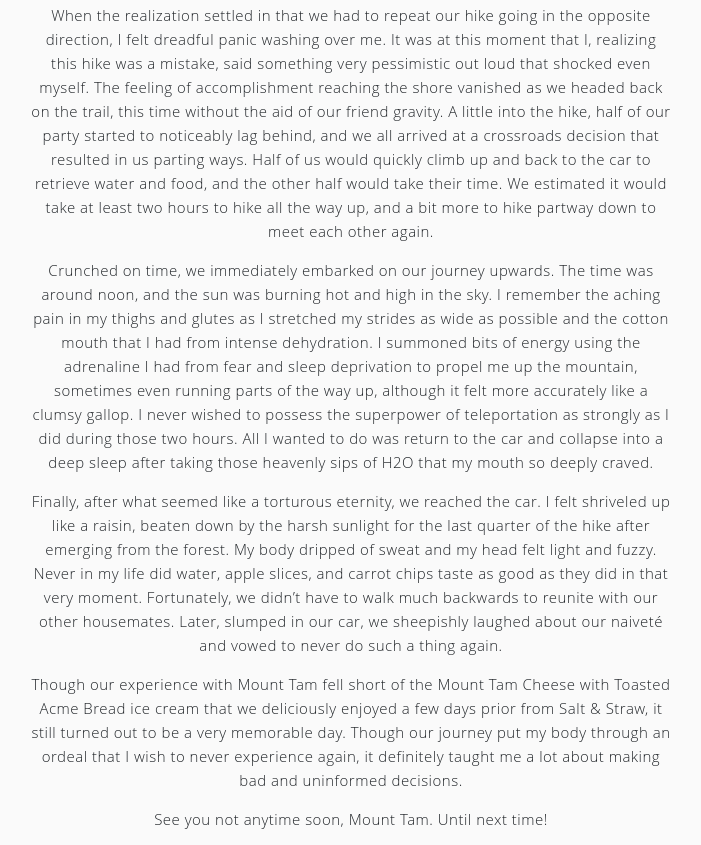
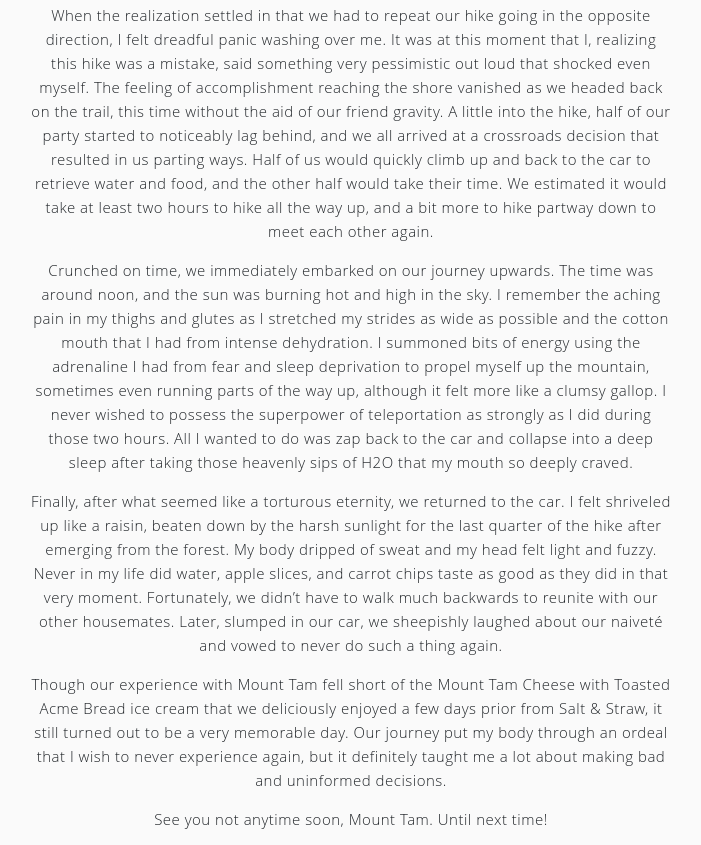
Before and after one commit to juliasliu/juliasliu.github.io, a Jekyll site: the page built from _posts/2020-10-18-mount-tam.markdown, in a window 1280 px wide and 900 px high, scrolled down 2232 px, cut to the strip 0-845 px from the top of the window. Shown: the whole strip, without its empty margins (289-990 px from the left). Built offline with Jekyll 4.4.1, drawn with Linux system fonts in a browser that asks for light colours; a script that is not in the unit is left out; comment, search, counter and statistics services are not loaded.

Commit message:
Made a little change to post

```diff
--- a/_posts/2020-10-18-mount-tam.markdown
+++ b/_posts/2020-10-18-mount-tam.markdown
@@ -27,10 +27,10 @@ We started our hike strolling through the sandy dirt trails at the top of the mo
 
 When the realization settled in that we had to repeat our hike going in the opposite direction, I felt dreadful panic washing over me. It was at this moment that I, realizing this hike was a mistake, said something very pessimistic out loud that shocked even myself. The feeling of accomplishment reaching the shore vanished as we headed back on the trail, this time without the aid of our friend gravity. A little into the hike, half of our party started to noticeably lag behind, and we all arrived at a crossroads decision that resulted in us parting ways. Half of us would quickly climb up and back to the car to retrieve water and food, and the other half would take their time. We estimated it would take at least two hours to hike all the way up, and a bit more to hike partway down to meet each other again.
 
-Crunched on time, we immediately embarked on our journey upwards. The time was around noon, and the sun was burning hot and high in the sky. I remember the aching pain in my thighs and glutes as I stretched my strides as wide as possible and the cotton mouth that I had from intense dehydration. I summoned bits of energy using the adrenaline I had from fear and sleep deprivation to propel me up the mountain, sometimes even running parts of the way up, although it felt more accurately like a clumsy gallop. I never wished to possess the superpower of teleportation as strongly as I did during those two hours. All I wanted to do was return to the car and collapse into a deep sleep after taking those heavenly sips of H2O that my mouth so deeply craved.
+Crunched on time, we immediately embarked on our journey upwards. The time was around noon, and the sun was burning hot and high in the sky. I remember the aching pain in my thighs and glutes as I stretched my strides as wide as possible and the cotton mouth that I had from intense dehydration. I summoned bits of energy using the adrenaline I had from fear and sleep deprivation to propel myself up the mountain, sometimes even running parts of the way up, although it felt more like a clumsy gallop. I never wished to possess the superpower of teleportation as strongly as I did during those two hours. All I wanted to do was zap back to the car and collapse into a deep sleep after taking those heavenly sips of H2O that my mouth so deeply craved.
 
-Finally, after what seemed like a torturous eternity, we reached the car. I felt shriveled up like a raisin, beaten down by the harsh sunlight for the last quarter of the hike after emerging from the forest. My body dripped of sweat and my head felt light and fuzzy. Never in my life did water, apple slices, and carrot chips taste as good as they did in that very moment. Fortunately, we didn't have to walk much backwards to reunite with our other housemates. Later, slumped in our car, we sheepishly laughed about our naiveté and vowed to never do such a thing again.
+Finally, after what seemed like a torturous eternity, we returned to the car. I felt shriveled up like a raisin, beaten down by the harsh sunlight for the last quarter of the hike after emerging from the forest. My body dripped of sweat and my head felt light and fuzzy. Never in my life did water, apple slices, and carrot chips taste as good as they did in that very moment. Fortunately, we didn't have to walk much backwards to reunite with our other housemates. Later, slumped in our car, we sheepishly laughed about our naiveté and vowed to never do such a thing again.
 
-Though our experience with Mount Tam fell short of the Mount Tam Cheese with Toasted Acme Bread ice cream that we deliciously enjoyed a few days prior from Salt & Straw, it still turned out to be a very memorable day. Though our journey put my body through an ordeal that I wish to never experience again, it definitely taught me a lot about making bad and uninformed decisions.
+Though our experience with Mount Tam fell short of the Mount Tam Cheese with Toasted Acme Bread ice cream that we deliciously enjoyed a few days prior from Salt & Straw, it still turned out to be a very memorable day. Our journey put my body through an ordeal that I wish to never experience again, but it definitely taught me a lot about making bad and uninformed decisions.
 
 See you not anytime soon, Mount Tam. Until next time!
```
